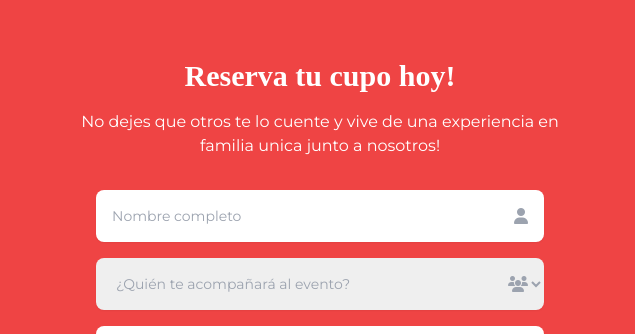
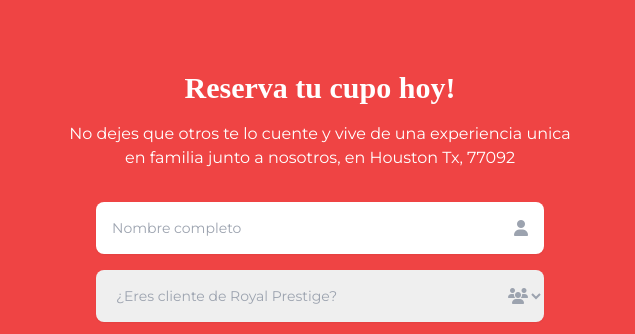
Before and after one commit to rega1237/event-landing, a website built with Vite: page index.html in a window 1280 px wide. Shown: the part 2246-2580 px from the top of the page, 0-635 px from the left. Built offline with nearby package versions, Linux system fonts and the light colour scheme; files whose address does not match are found by name; a web font is replaced by a local one.

Commit message:
Update index.html to modify event details and adjust form options for clarity

```diff
--- a/index.html
+++ b/index.html
@@ -69,7 +69,7 @@
         <h2 class="text-5xl font-bold font-chrismas">
           El evento del año para los amantes de la comida saludable
         </h2>
-        <p class="font-mon">Diversión para toda la familia</p>
+        <p class="font-mon text-3xl font-bold">Houston Tx, 77092</p>
       </div>
 
       <div class="container mx-auto space-y-12">
@@ -208,8 +208,8 @@
           </h1>
 
           <p class="mt-4">
-            No dejes que otros te lo cuente y vive de una experiencia en familia
-            unica junto a nosotros!
+            No dejes que otros te lo cuente y vive de una experiencia unica en familia
+            junto a nosotros, en Houston Tx, 77092
           </p>
         </div>
 
@@ -253,10 +253,10 @@
                 required
               >
                 <option value="" disabled selected>
-                  ¿Quién te acompañará al evento?
+                  ¿Eres cliente de Royal Prestige?
                 </option>
-                <option value="soltero(a)">Sotero(a)</option>
-                <option value="esposo(a)">Esposo(a)</option>
+                <option value="soltero(a)">Si</option>
+                <option value="esposo(a)">No</option>
               </select>
 
               <span
```
